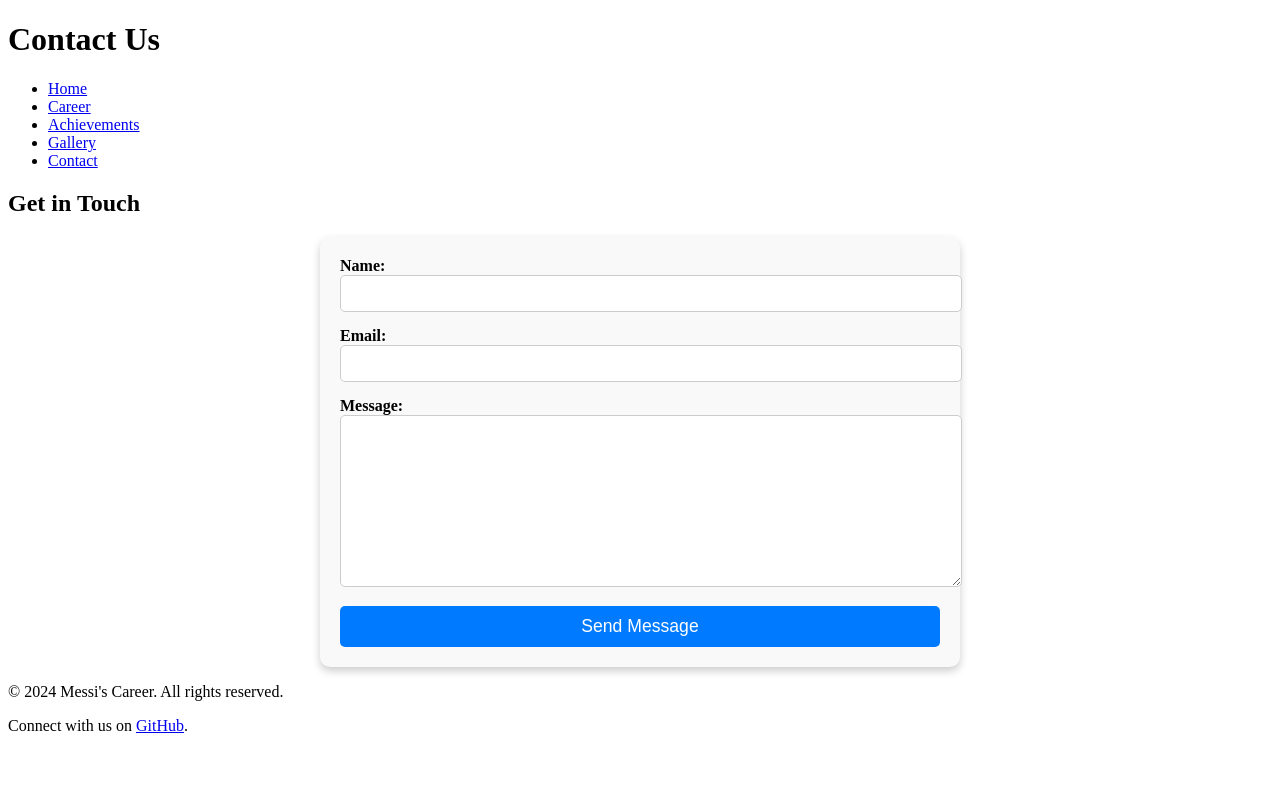
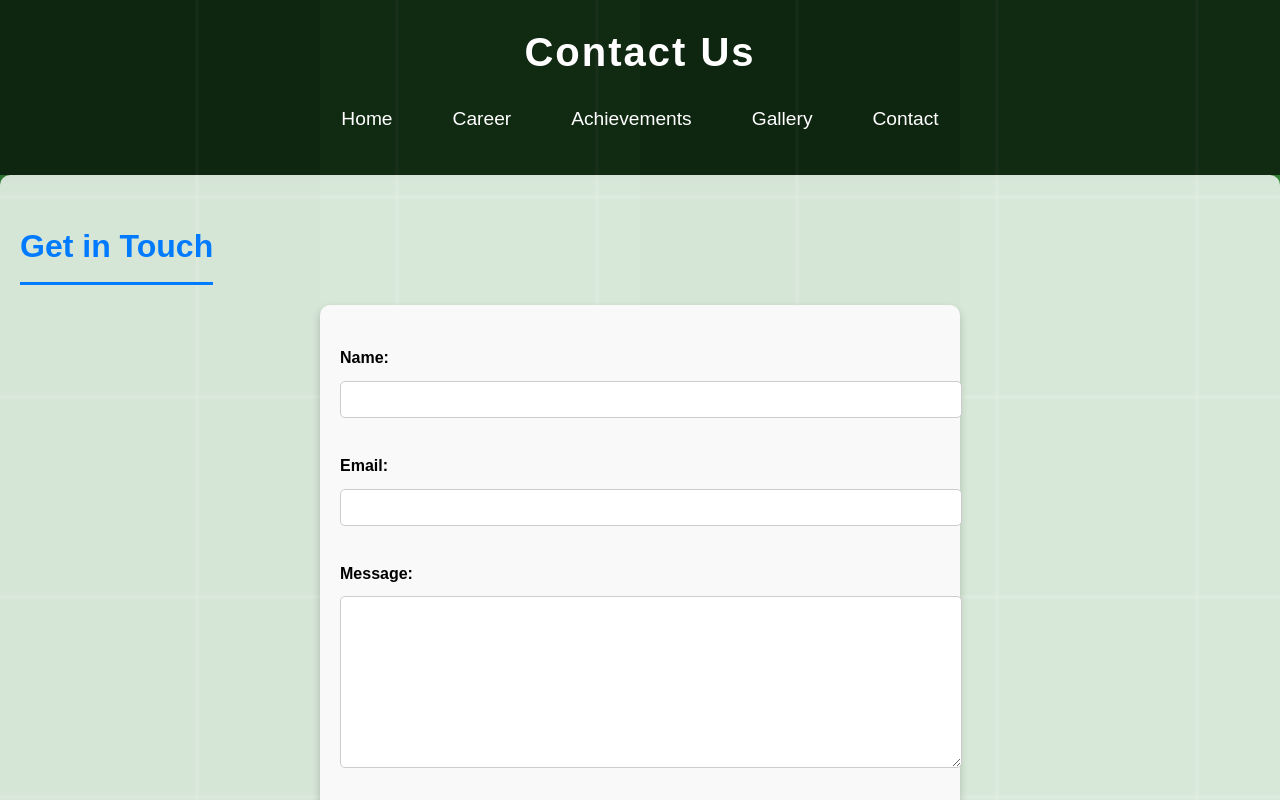
Before and after one commit to LioV21/Module-5, a plain HTML site: page contact.html in a window 1280 px wide. Shown: the top 800 px of the page. Drawn offline with Linux system fonts and the light colour scheme.

Commit message:
styles and fixed a fact

```diff
--- a/main.css
+++ b/main.css
@@ -0,0 +1,237 @@
+/* General Styles */
+body {
+    font-family: 'Arial', sans-serif;
+    background-color: #f3f4f6;
+    margin: 0;
+    padding: 0;
+    line-height: 1.6;
+    background: linear-gradient(90deg, #2e7d32 25%, #388e3c 25%, #388e3c 50%, #2e7d32 50%, #2e7d32 75%, #388e3c 75%);
+    background-size: 100% 200px;
+    position: relative;
+}
+
+/* Adding Field Lines */
+body::before {
+    content: '';
+    position: absolute;
+    top: 0;
+    left: 0;
+    width: 100%;
+    height: 100%;
+    background: repeating-linear-gradient(
+        to bottom,
+        transparent,
+        transparent 195px,
+        white 196px,
+        transparent 200px
+    ),
+    repeating-linear-gradient(
+        to right,
+        transparent,
+        transparent 195px,
+        white 196px,
+        transparent 200px
+    );
+    opacity: 0.2;
+    z-index: 0;
+}
+
+/* Center Circle */
+body::after {
+    content: '';
+    position: absolute;
+    top: 50%;
+    left: 50%;
+    width: 150px;
+    height: 150px;
+    border-radius: 50%;
+    border: 2px solid white;
+    transform: translate(-50%, -50%);
+    opacity: 0.4;
+}
+
+/* Main Section */
+main {
+    padding: 20px;
+    position: relative;
+    z-index: 1;
+    background-color: rgba(255, 255, 255, 0.8);
+    border-radius: 10px;
+}
+
+/* Header Styles */
+header {
+    background-color: rgba(0, 0, 0, 0.7);
+    color: white;
+    padding: 20px 0;
+    text-align: center;
+    box-shadow: 0 4px 8px rgba(0, 0, 0, 0.2);
+    position: relative;
+    z-index: 1;
+}
+
+header h1 {
+    margin: 0;
+    font-size: 2.5em;
+    letter-spacing: 2px;
+}
+
+/* Navigation Bar */
+nav ul {
+    list-style: none;
+    padding: 0;
+    margin: 20px 0;
+    display: flex;
+    justify-content: center;
+    gap: 20px;
+}
+
+nav ul li a {
+    text-decoration: none;
+    color: white;
+    font-size: 1.2em;
+    padding: 10px 20px;
+    border-radius: 5px;
+    transition: background-color 0.3s, color 0.3s;
+}
+
+nav ul li a:hover {
+    background-color: #0056b3;
+    color: #f3f4f6;
+}
+
+/* Section Headers */
+h2 {
+    font-size: 2em;
+    margin-bottom: 20px;
+    color: #007BFF;
+    text-align: center;
+    border-bottom: 3px solid #007BFF;
+    display: inline-block;
+    padding-bottom: 10px;
+}
+
+/* Form Styles */
+form {
+    margin: 20px 0;
+}
+
+input, textarea {
+    width: 100%;
+    padding: 10px;
+    margin-top: 10px;
+    margin-bottom: 20px;
+    border-radius: 5px;
+    border: 1px solid #ccc;
+}
+
+button {
+    display: inline-block;
+    background-color: #007BFF;
+    color: white;
+    padding: 10px 20px;
+    font-size: 1.2em;
+    border: none;
+    border-radius: 5px;
+    cursor: pointer;
+    transition: background-color 0.3s;
+}
+
+button:hover {
+    background-color: #0056b3;
+}
+
+/* Footer Styles */
+footer {
+    background-color: rgba(0, 0, 0, 0.7);
+    color: white;
+    text-align: center;
+    padding: 20px 0;
+    margin-top: 40px;
+    box-shadow: 0 -4px 8px rgba(0, 0, 0, 0.2);
+    position: relative;
+    z-index: 1;
+}
+
+footer p {
+    margin: 0;
+    font-size: 1.1em;
+}
+
+/* Gallery Styles */
+.gallery {
+    display: grid;
+    grid-template-columns: repeat(auto-fit, minmax(250px, 1fr));
+    gap: 20px;
+    margin-top: 20px;
+}
+
+.gallery-item {
+    border-radius: 10px;
+    overflow: hidden;
+    box-shadow: 0 4px 8px rgba(0, 0, 0, 0.2);
+    transition: transform 0.3s;
+}
+
+.gallery-item:hover {
+    transform: scale(1.05);
+}
+
+.gallery img, .gallery video {
+    width: 100%;
+    height: auto;
+    display: block;
+}
+
+/* Table Styles */
+.stats-table {
+    width: 100%;
+    border-collapse: collapse;
+    margin: 20px 0;
+    box-shadow: 0 4px 8px rgba(0, 0, 0, 0.1);
+}
+
+.stats-table th, .stats-table td {
+    border: 1px solid #000;
+    padding: 12px;
+    text-align: center;
+}
+
+.stats-table th {
+    background-color: #007BFF;
+    color: white;
+    font-weight: bold;
+}
+
+.stats-table tbody tr:nth-child(even) {
+    background-color: #f3f4f6;
+}
+
+.stats-table tbody tr:hover {
+    background-color: #e0e0e0;
+}
+
+
+a {
+    color: #007BFF;
+    text-decoration: none;
+}
+
+a:hover {
+    color: #0056b3;
+}
+
+.caption {
+    padding: 10px;
+    background-color: #f9f9f9;
+    border-radius: 0 0 10px 10px;
+    font-size: 1.1em;
+    color: #333;
+}
+
+.contact-form {
+    background-color: #f9f9f9;
+    padding: 20px;
+    border-radius: 10px;
+    box-shadow: 0 4px 8px rgba(0, 0, 0, 0.2);
+}
```
Also changed, not shown: achievements.html (+1 -1 lines).
